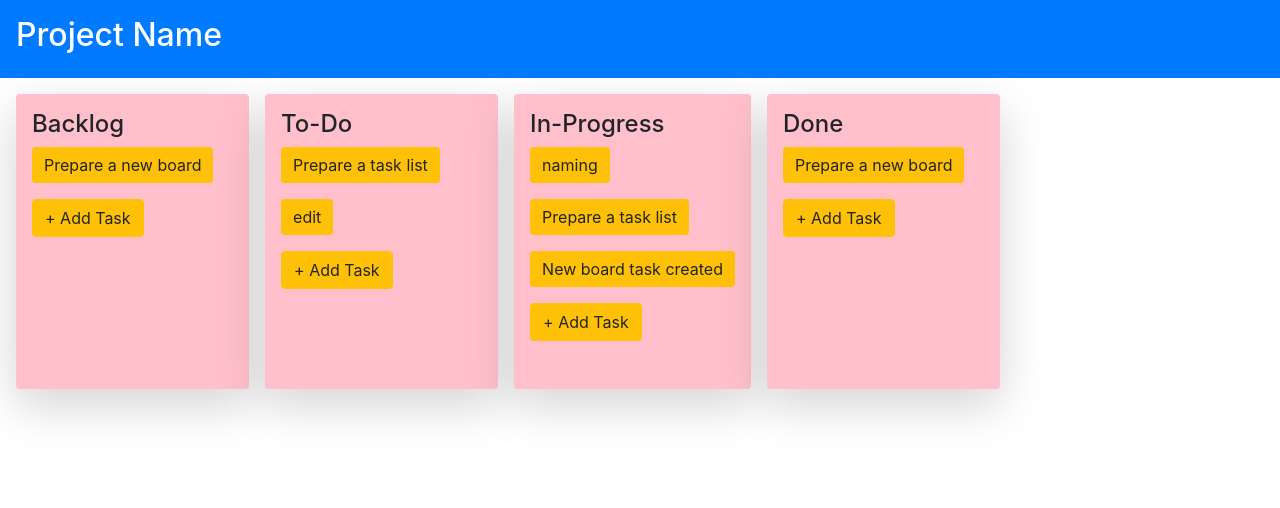
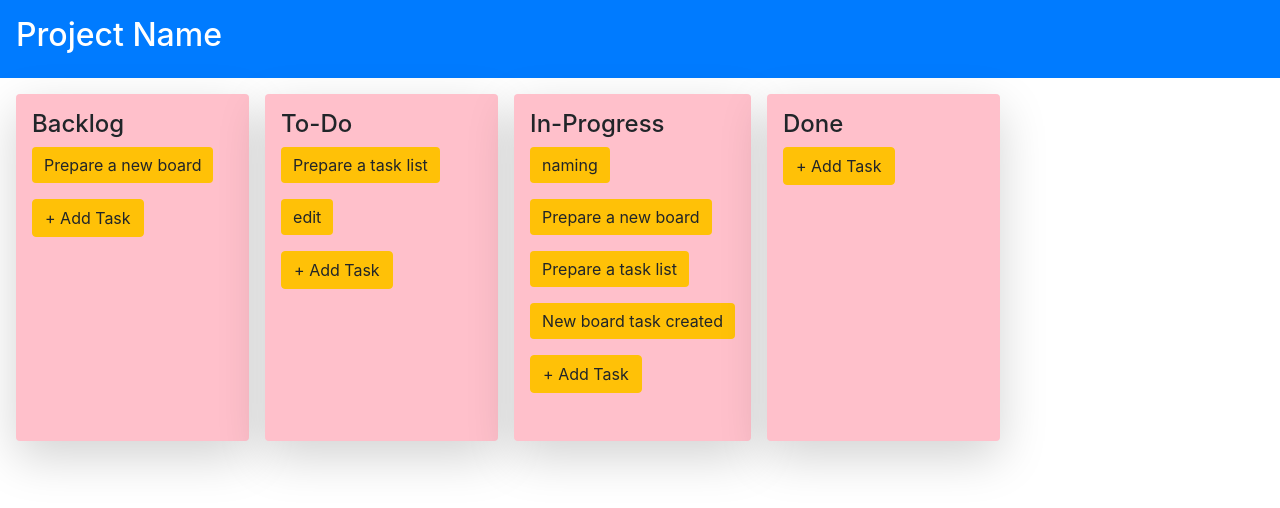
Before and after one commit to hazalonler/F2, a React (Create React App) app: page / in a window 1280 px wide. Shown: the top 508 px of the page. Built offline with nearby package versions, Linux system fonts and the light colour scheme.

Commit message:
Drop feature btw lists was added

```diff
--- a/src/components/Board/Board.js
+++ b/src/components/Board/Board.js
@@ -2,7 +2,6 @@ import BoardList from "./BoardList";
 import BoardClient from "../../store/BoardClient";
 
 const Board = () => {
-
     const board = BoardClient.getBoardConfig();
 
     return (
--- a/src/components/Board/BoardList.js
+++ b/src/components/Board/BoardList.js
@@ -5,9 +5,9 @@ import ListItem from "./ListItem";
 import BoardClient from "../../store/BoardClient"
 import { useDrop } from "react-dnd";
 
-
 const BoardList =  ({listId, name, style}) => {
 
+    const board = BoardClient.getBoardConfig().listConfig;
     const tasksByList = BoardClient.getTasksByListId(listId);
 
     const [tasksOnBoard, setTasksOnBoard] = useState(tasksByList);
@@ -19,9 +19,7 @@ const BoardList =  ({listId, name, style}) => {
         };
 
         setTasksOnBoard(prevTasks => {
-            if (enteredTask.listId === listId) {
             return [enteredTask, ...prevTasks]
-            }
         });
     };
 
@@ -42,14 +40,17 @@ const BoardList =  ({listId, name, style}) => {
     const [{isOver}, drop] = useDrop({
         accept: "ITEM",
         canDrop: (item, monitor) => {
-            const itemIndex = (listId === item.listId);
-            return [itemIndex+1, itemIndex-1, itemIndex].includes(listId);
+            console.log("canDrop: item:" + JSON.stringify(item));
+            const itemIndex = board.findIndex(si => si.id === item.listId);
+            const listIndex = board.findIndex(si => si.id === listId);
+            return [itemIndex+1, itemIndex-1, itemIndex].includes(listIndex);
         },
         drop: (item, monitor) => {
+            console.log("drop: item:" + JSON.stringify(item));
             setTasksOnBoard(prevState => {
                 const newItems = prevState
-                    .filter(i => i.listId !== item.listId)
-                    .concat({ ...item, listId})
+                    .filter(i => i.id !== item.id)
+                    .concat({...item, listId: listId});
                 return [...newItems];
             })
         },
@@ -60,15 +61,13 @@ const BoardList =  ({listId, name, style}) => {
 
     const className = isOver ? "bg-info" : "list-unstyled";
 
-
-
     return(
         <div className="col-lg mt-3 ml-3 shadow-lg p-3 rounded" style={style} >
             <h4>{name}</h4>
-                <ul className={`${className}`}>
+            <ul className={`${className}`} ref={drop}>
                 {tasksOnBoard.map((task, index) => (
                     <ListItem
-                            key={index}
+                        key={task.id}
                         index={index}
                         item={task}
                         moveListItem={moveListItem}
--- a/src/components/Board/ListItem.js
+++ b/src/components/Board/ListItem.js
@@ -41,7 +41,7 @@ const ListItem = ({item, index, moveListItem}) => {
 
     const [{isDragging}, dragRef] = useDrag(() => ({
         type: "ITEM",
-        item: {index},
+        item: {...item, index},
         collect: (monitor) => ({
             isDragging: monitor.isDragging(),
         }),
--- a/src/store/BoardClient.js
+++ b/src/store/BoardClient.js
@@ -34,36 +34,43 @@ class BoardClient {
 
         this.tasks = [
           {
+              id: '1',
               name: "Prepare a new board",
               date: new Date(2023, 4, 3),
               listId: 'e1',
           },
           {
+              id: '2',
               name: "Prepare a task list",
               date: new Date(2023, 5, 6),
               listId: 'e2',
           },
           {
+              id: '3',
               name: "naming",
               date: new Date(2022, 5, 6),
               listId: 'e3',
           },
           {
+              id: '4',
               name: "Prepare a new board",
               date: new Date(2021, 4, 3),
-              listId: 'e4',
+              listId: 'e3',
           },
           {
+              id: '5',
               name: "edit",
               date: new Date(2023, 5, 8),
               listId: 'e2',
           },
           {
+            id: '6',
               name: "Prepare a task list",
               date: new Date(2023, 7, 6),
               listId: 'e3',
           },
           {
+            id: '7',
             name: "New board task created",
             date: new Date(2019, 4, 3),
             listId: 'e3',
```
Lines whose indentation alone changed are shown as unchanged.
